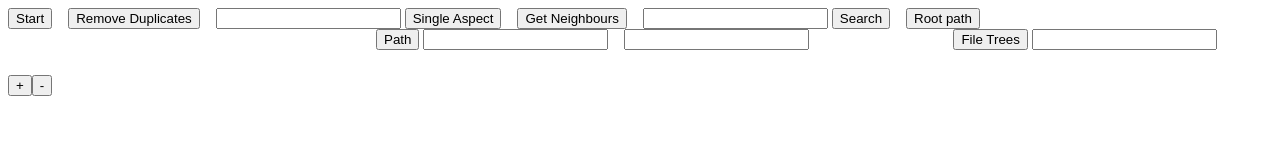
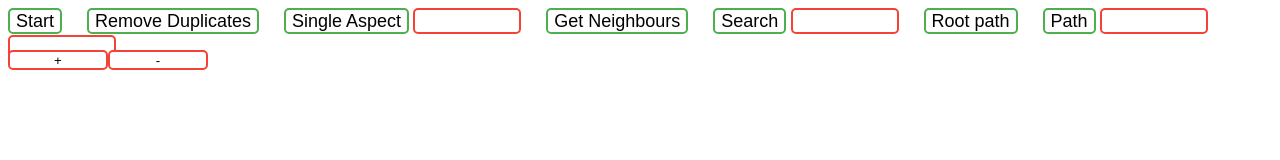
Before and after one commit to rushimok73/API-visualizer, a website: page index.html in a window 1280 px wide. Drawn offline with nearby package versions, Linux system fonts and the light colour scheme.

Commit message:
added some css

```diff
--- a/dndTree.js
+++ b/dndTree.js
@@ -48,9 +48,9 @@ function startx(){
     names.forEach(function(el){
         addListEntry(el," ","searchip");
     });
-    filenames.forEach(function(el){
-        addListEntry(el," ","fileip");
-    });
+    // filenames.forEach(function(el){
+    //     addListEntry(el," ","fileip");
+    // });
     types.forEach(function(el){
         addListEntry(el," ","aspectip");
     });
--- a/index.html
+++ b/index.html
@@ -1,43 +1,52 @@
 <!DOCTYPE html>
 <html lang="en" xmlns="http://www.w3.org/1999/html">
+
 <head>
   <meta charset="UTF-8">
   <title>Cateina</title>
   <link href="stylesheet.css" rel="stylesheet" type="text/css">
 </head>
-<body><div>
+
+<body>
+  <div class = "button-box">
     <script src="http://d3js.org/d3.v3.min.js"></script>
     <script src="dndTree.js"></script>
     <button onclick="startx();">Start</button>
-&nbsp;&nbsp;
+    &nbsp;&nbsp;&nbsp;&nbsp;
+
     <button onclick="removeduplicates();">Remove Duplicates</button>
-&nbsp;&nbsp;
-<input list="aspectip" id="baspectip" >
+    &nbsp;&nbsp;&nbsp;&nbsp;
+
+    <button onclick="aspect();">Single Aspect</button>
+    <input list="aspectip" id="baspectip">
     <datalist id="aspectip"></datalist>
-<button onclick ="aspect();">Single Aspect</button>
-&nbsp;&nbsp;
-<button onclick ="neighbours();">Get Neighbours</button>
-&nbsp;&nbsp;
+    &nbsp;&nbsp;&nbsp;&nbsp;
+
+    <button onclick="neighbours();">Get Neighbours</button>
+    &nbsp;&nbsp;&nbsp;&nbsp;
+
+    <button onclick="search();">Search</button>
     <input list="searchip" id="bsearchip">
     <datalist id="searchip"></datalist>
-<button onclick ="search();">Search</button>
-&nbsp;&nbsp;
-<button onclick ="rootpath();">Root path</button>
-&nbsp;&nbsp;&nbsp;&nbsp;&nbsp;&nbsp;&nbsp;&nbsp;&nbsp;&nbsp;&nbsp;&nbsp;&nbsp;&nbsp;&nbsp;&nbsp;&nbsp;&nbsp;&nbsp;&nbsp;&nbsp;&nbsp;&nbsp;&nbsp;&nbsp;&nbsp;&nbsp;&nbsp;&nbsp;&nbsp;&nbsp;&nbsp;&nbsp;&nbsp;&nbsp;&nbsp;&nbsp;&nbsp;&nbsp;&nbsp;&nbsp;&nbsp;&nbsp;&nbsp;&nbsp;&nbsp;&nbsp;&nbsp;&nbsp;&nbsp;&nbsp;&nbsp;&nbsp;&nbsp;&nbsp;&nbsp;&nbsp;&nbsp;&nbsp;&nbsp;&nbsp;&nbsp;&nbsp;&nbsp;&nbsp;&nbsp;&nbsp;&nbsp;&nbsp;&nbsp;&nbsp;&nbsp;&nbsp;&nbsp;&nbsp;&nbsp;&nbsp;&nbsp;&nbsp;&nbsp;&nbsp;&nbsp;&nbsp;&nbsp;&nbsp;&nbsp;&nbsp;&nbsp;&nbsp;&nbsp;&nbsp;
-<button onclick ="path();">Path</button>
+    &nbsp;&nbsp;&nbsp;&nbsp;
+
+    <button onclick="rootpath();">Root path</button>
+    &nbsp;&nbsp;&nbsp;&nbsp;
+
+    <button onclick="path();">Path</button>
     <input list="searchip" id="bnode1">
     <datalist id="searchip"></datalist>
-&nbsp;&nbsp;
+
     <input list="searchip" id="bnode2">
     <datalist id="searchip"></datalist>
-&nbsp;&nbsp;&nbsp;&nbsp;&nbsp;&nbsp;&nbsp;&nbsp;&nbsp;&nbsp;&nbsp;&nbsp;&nbsp;&nbsp;&nbsp;&nbsp;&nbsp;&nbsp;&nbsp;&nbsp;&nbsp;&nbsp;&nbsp;&nbsp;&nbsp;&nbsp;&nbsp;&nbsp;&nbsp;&nbsp;&nbsp;&nbsp;&nbsp;&nbsp;
-<button onclick ="filetrees();">File Trees</button>
+    <!-- <button onclick="filetrees();">File Trees</button>
     <input list="fileip" id="bfileip">
-<datalist id="fileip"></datalist>
+    <datalist id="fileip"></datalist> -->
     <h6></h6>
   </div>
   <div id="svgcontent">
   </div>
   <h1></h1>
 </body>
+
 </html>
--- a/stylesheet.css
+++ b/stylesheet.css
@@ -1,15 +1,32 @@
 select{
   width: 100%;
 }
-/*button,select,input {
+body{
+  font-family: 'Segoe UI', Tahoma, Geneva, Verdana, sans-serif;
+}
+input{
+
+  border: 2px solid #f44336;
+  background-color: white;
+  border-radius: 5px;
+  height: 20px;
   width: 100px;
-  height: 70px;
-*//*  display: inline-block;*//*
-  border: 1px solid #ccc;
-  border-radius: 4px;
-  box-sizing: border-box;
-}*/
-
+}
+button{
+  height: 26px;
+  font-size: 18px;
+  text-align: center;
+  vertical-align: middle;
+  border-radius: 5px;
+  background-color: white;
+  color: black;
+  border: 2px solid #4CAF50; /* Green */
+  margin-bottom: 1px;
+}
+button:hover {
+  background-color: #4CAF50; /* Green */
+  color: white;
+}
 .non-neighbours{
     opacity:0;
 }
@@ -33,6 +50,8 @@ font: 12px sans-serif;}
 fill: none;
 stroke: black;}
 
+
+
 .overlay{
 background-color: #eee;}
 
@@ -42,6 +61,14 @@ border-radius: 50%;}
 .arraytext{
 font: 20px sans-serif;}
 
-svg {
-border-style: solid;
-border-width: 1px;}
+svg{
+  border: 3px solid #000;
+  width: 100%;
+  height: 85vh;
+}
+
+.button-box{
+  width: 100%;
+  height: 5vh;
+
+}
```
Also changed, not shown: main.css (added), 1 other file. Lines whose indentation alone changed are shown as unchanged.
